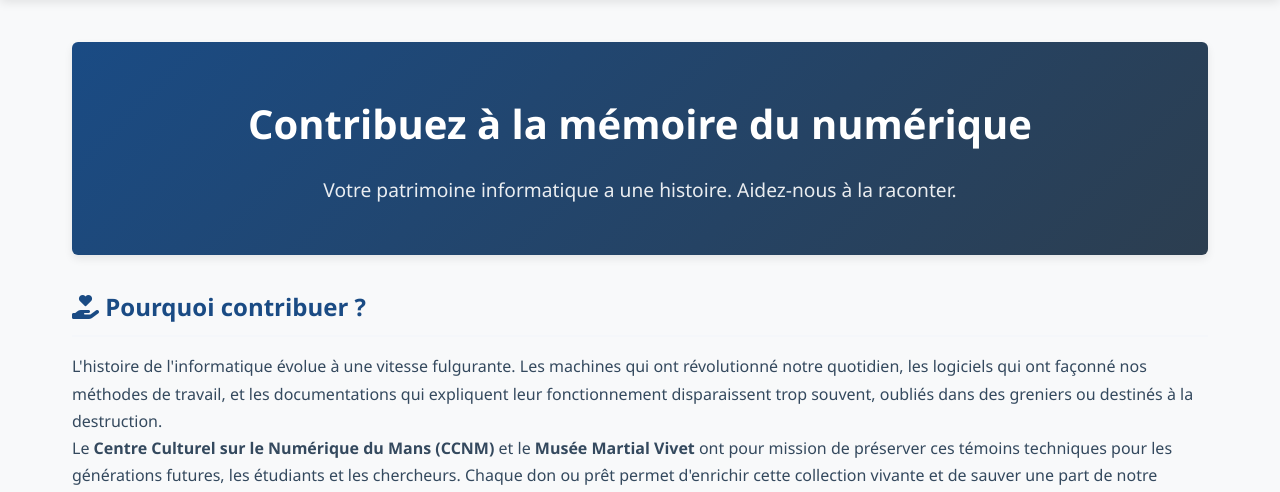
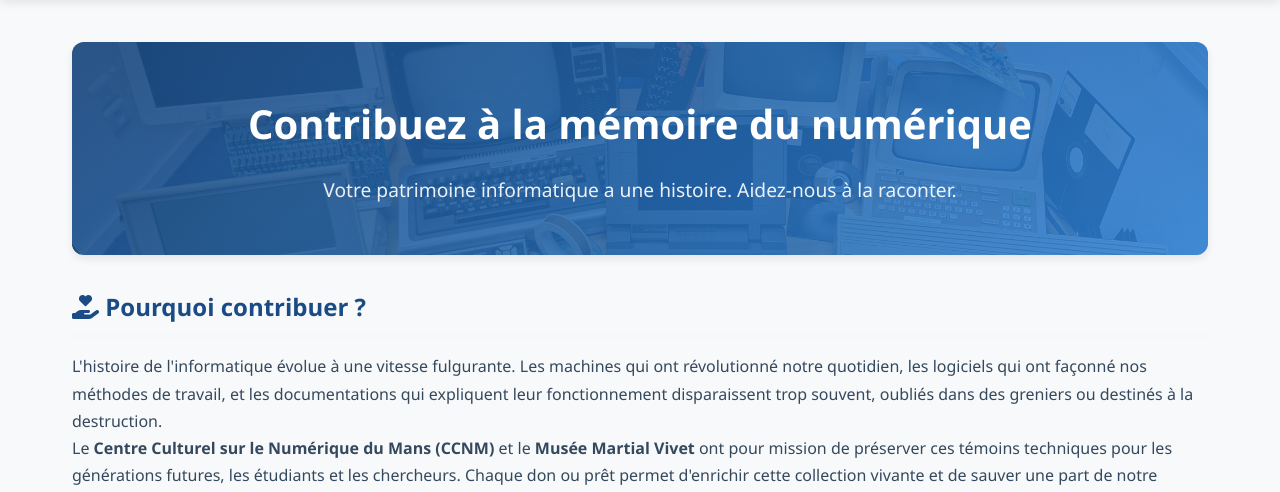
Before and after one commit to jlehuen/inventory_DB, a Flask app: page /contribuer in a window 1280 px wide. Shown: the part 190-682 px from the top of the page. Run offline with Flask 3, Linux system fonts and the light colour scheme; some libraries are stand-ins or nearby versions.

Commit message:
Modifs mineures

```diff
--- a/templates/contribuer.html
+++ b/templates/contribuer.html
@@ -34,7 +34,7 @@
                 <li><strong>Périphériques</strong> (imprimantes, écrans, lecteurs externes, modems).</li>
                 <li><strong>Consoles de jeux</strong> et jeux vidéo anciens.</li>
                 <li><strong>Calculatrices</strong> programmables et assistants personnels (PDA).</li>
-                <li><strong>Documentation</strong> : Manuels techniques, magazines d'époque, publicités.</li>
+                <li><strong>Documentation</strong> (manuels techniques, magazines d'époque, publicités).</li>
                 <li><strong>Logiciels originaux</strong> (disquettes, CD-ROM, cassettes).</li>
             </ul>
         </div>
@@ -63,13 +63,36 @@
 
 <style>
     .contribution-hero {
-        background: linear-gradient(135deg, var(--primary-color), var(--dark-color));
+        position: relative;
+        padding: 3rem 2rem;
+        margin-bottom: 2rem;
         color: white;
-        padding: 3rem 2rem;
-        border-radius: var(--border-radius);
-        margin-bottom: 2rem;
         text-align: center;
+        background-image: url("{{ url_for('static', filename='images/hero-background.jpg') }}");
+        background-size: 100% auto;
+        background-position: center;
+        background-repeat: no-repeat;
+        border-radius: 12px;
         box-shadow: var(--box-shadow);
+        overflow: hidden;
+    }
+
+    .contribution-hero::before {
+        content: '';
+        position: absolute;
+        top: 0;
+        left: 0;
+        width: 100%;
+        height: 100%;
+        background: linear-gradient(135deg,
+                               rgba(26, 75, 132, 0.9),
+                               rgba(46, 134, 222, 0.85));
+        z-index: 1;
+    }
+
+    .contribution-content {
+        position: relative;
+        z-index: 2;
     }
 
     .contribution-hero h1 {
```
